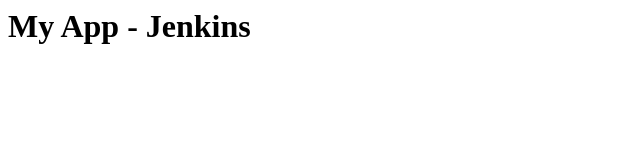
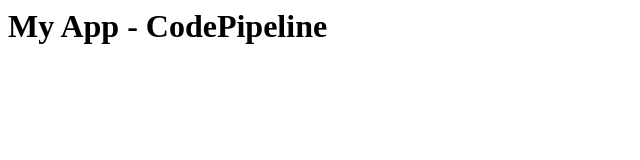
Before and after one commit to wdalmut/workshop-pipeline, a plain HTML site: page code/index.html in a window 1280 px wide. Shown: the whole page, without its empty margins (0-640 px from the left). Drawn offline with Linux system fonts and the light colour scheme.

Commit message:
Update website

```diff
--- a/code/index.html
+++ b/code/index.html
@@ -1,2 +1,2 @@
 
-<h1>My App - Jenkins</h1>
+<h1>My App - CodePipeline</h1>
```
